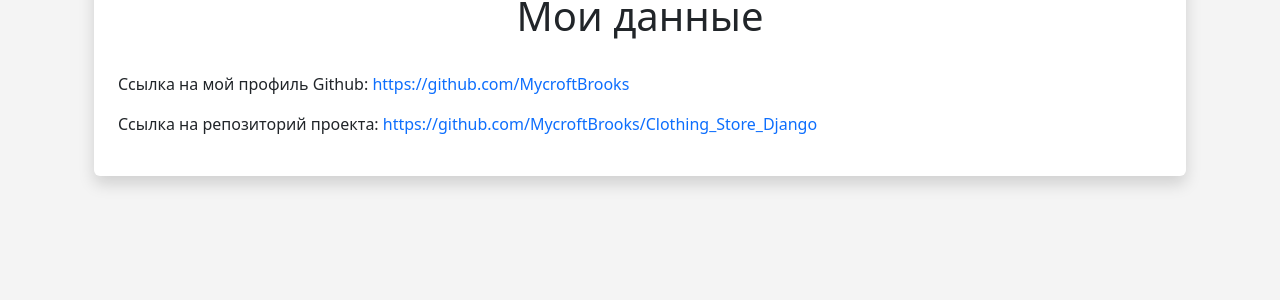
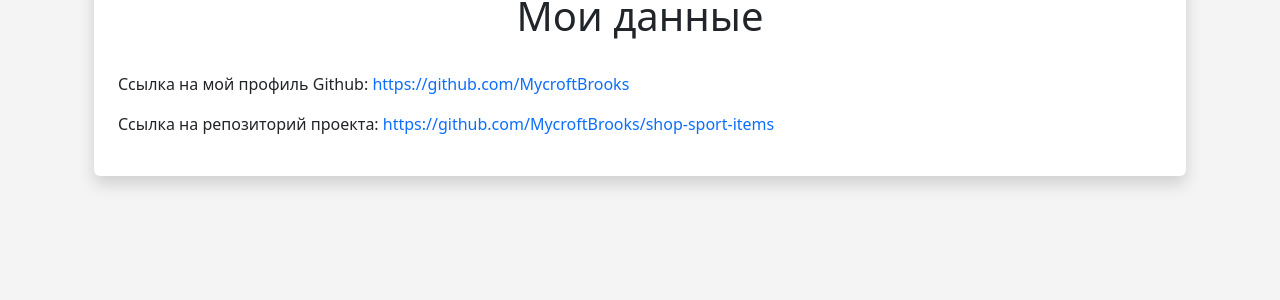
Before and after one commit to MycroftBrooks/shop-sport-items, a Django app: page /about in a window 1280 px wide. Shown: the part 153-453 px from the top of the page. Run offline with Django 4.2, Linux system fonts and the light colour scheme; some web fonts are replaced.

Commit message:
ADD about.html

```diff
--- a/main/templates/main/about.html
+++ b/main/templates/main/about.html
@@ -7,6 +7,6 @@
 <div class="shadow p-4 mb-5 bg-body rounded">
     <h1 class="text-center pb-4"> Мои данные </h1>
     <p>Ссылка на мой профиль Github: <a href="https://github.com/MycroftBrooks">https://github.com/MycroftBrooks</a></p>
-    <p>Ссылка на репозиторий проекта: <a href="https://github.com/MycroftBrooks/Clothing_Store_Django">https://github.com/MycroftBrooks/Clothing_Store_Django</a> </p>
+    <p>Ссылка на репозиторий проекта: <a href="https://github.com/MycroftBrooks/shop-sport-items">https://github.com/MycroftBrooks/shop-sport-items</a> </p>
 </div>
 {% endblock %}
```
